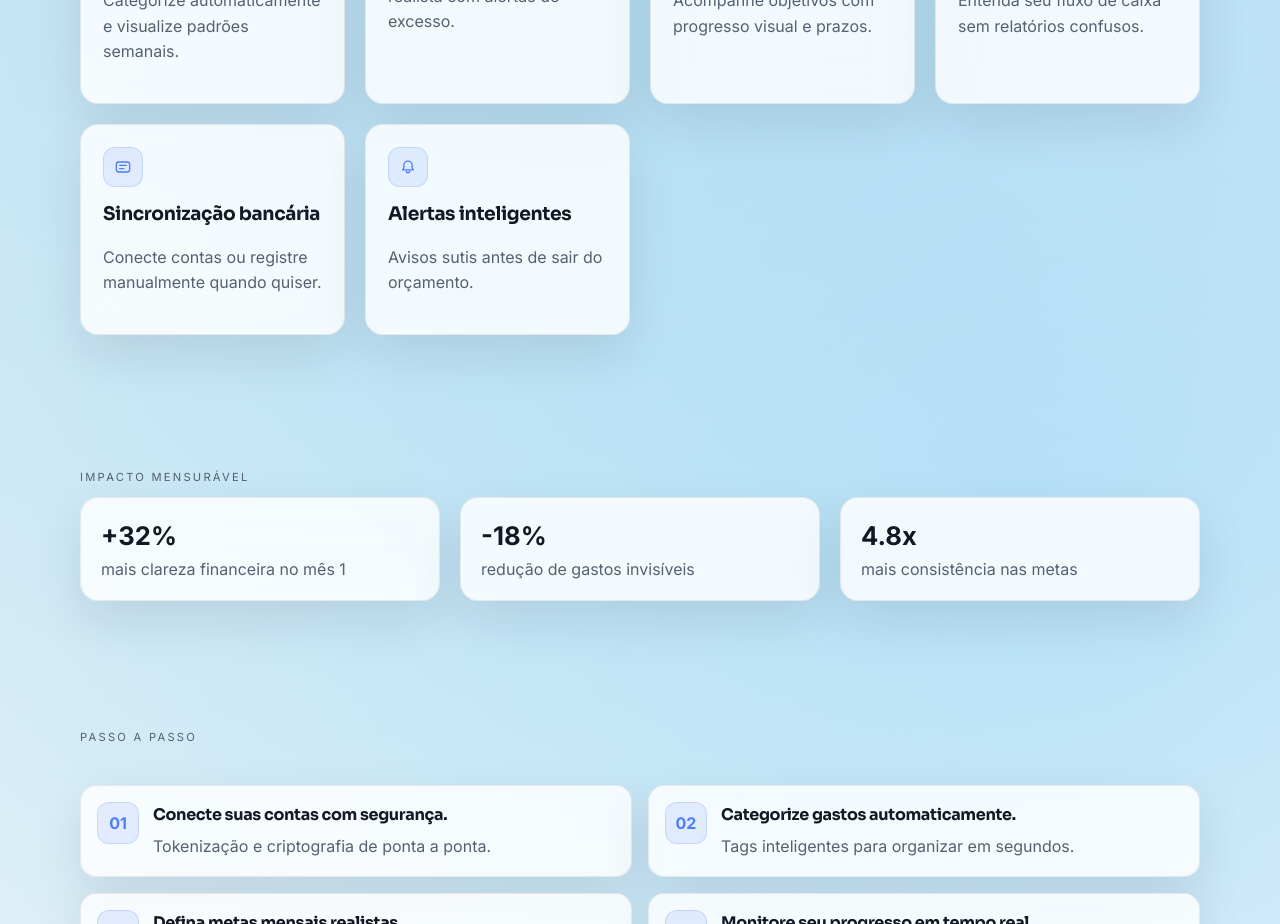
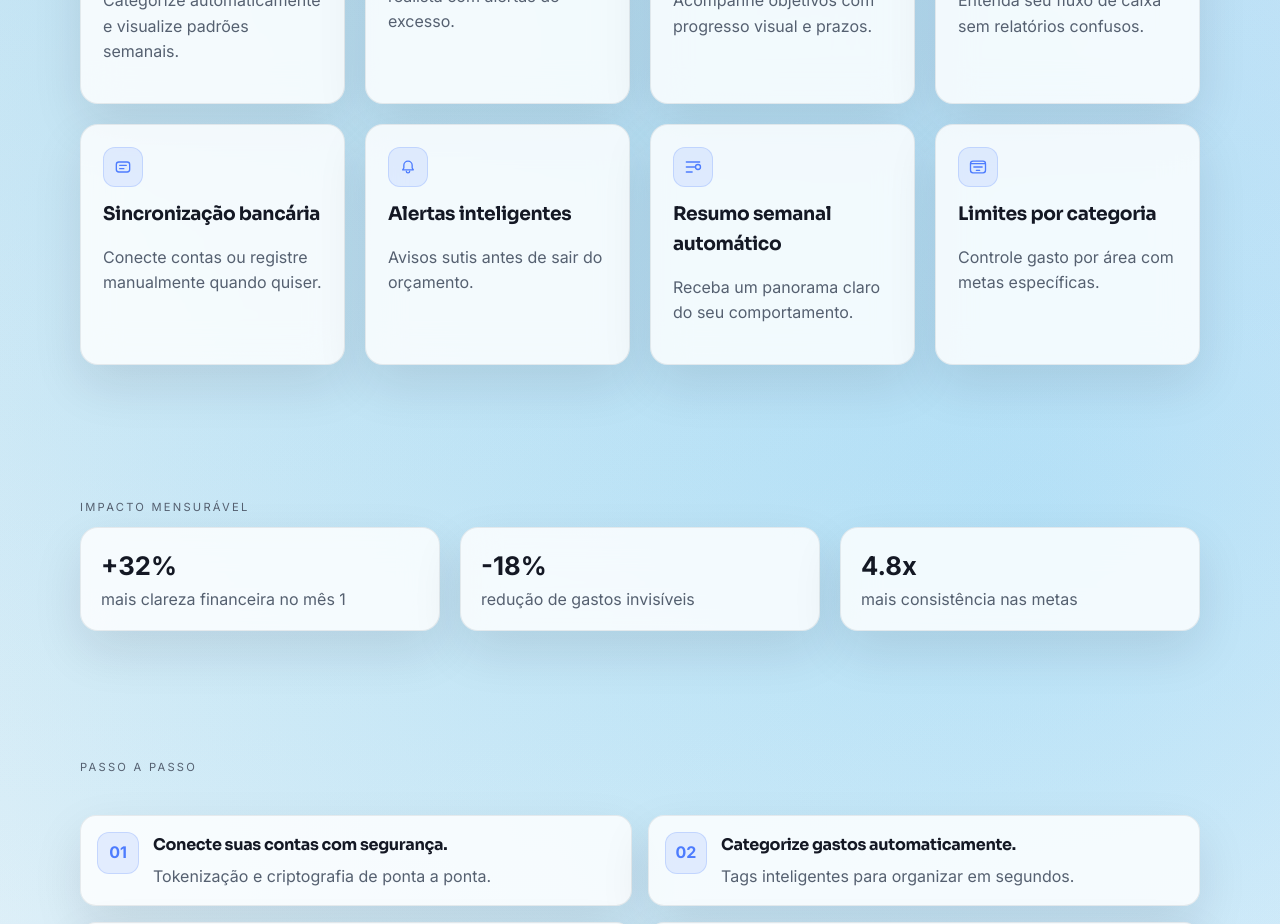
Before and after one commit to lumalopees/budgetingplataform, a Next.js app: page / in a window 1280 px wide. Shown: the part 1860-2784 px from the top of the page. Built offline with nearby package versions, Linux system fonts and the light colour scheme.

Commit message:
vf3 - Add new features to landing page and translations for weekly summaries and category limits

```diff
--- a/src/components/landing-page.tsx
+++ b/src/components/landing-page.tsx
@@ -189,6 +189,36 @@ export default function LandingPage() {
             strokeWidth="1.6"
             strokeLinecap="round"
           />
+        </svg>
+      ),
+    },
+    {
+      title: "features.item7.title",
+      desc: "features.item7.desc",
+      icon: (
+        <svg viewBox="0 0 24 24" fill="none" aria-hidden="true">
+          <path
+            d="M4 6h16M4 12h10M4 18h7"
+            stroke="currentColor"
+            strokeWidth="1.6"
+            strokeLinecap="round"
+          />
+          <circle cx="18" cy="12" r="3" stroke="currentColor" strokeWidth="1.6" />
+        </svg>
+      ),
+    },
+    {
+      title: "features.item8.title",
+      desc: "features.item8.desc",
+      icon: (
+        <svg viewBox="0 0 24 24" fill="none" aria-hidden="true">
+          <path
+            d="M4 8h16M7 12h10M10 16h4"
+            stroke="currentColor"
+            strokeWidth="1.6"
+            strokeLinecap="round"
+          />
+          <rect x="3" y="5" width="18" height="14" rx="3" stroke="currentColor" strokeWidth="1.6" />
         </svg>
       ),
     },
--- a/src/components/translations.ts
+++ b/src/components/translations.ts
@@ -59,6 +59,10 @@ export const translations = {
     "features.item5.desc": "Conecte contas ou registre manualmente quando quiser.",
     "features.item6.title": "Alertas inteligentes",
     "features.item6.desc": "Avisos sutis antes de sair do orçamento.",
+    "features.item7.title": "Resumo semanal automático",
+    "features.item7.desc": "Receba um panorama claro do seu comportamento.",
+    "features.item8.title": "Limites por categoria",
+    "features.item8.desc": "Controle gasto por área com metas específicas.",
     "stats.title": "Impacto mensurável",
     "stats.item1.value": "+32%",
     "stats.item1.label": "mais clareza financeira no mês 1",
@@ -199,6 +203,10 @@ export const translations = {
     "features.item5.desc": "Connect accounts or log manually anytime.",
     "features.item6.title": "Smart alerts",
     "features.item6.desc": "Subtle nudges before you overspend.",
+    "features.item7.title": "Weekly auto summary",
+    "features.item7.desc": "Get a clear snapshot of your habits.",
+    "features.item8.title": "Category limits",
+    "features.item8.desc": "Set spending caps per category.",
     "stats.title": "Measurable impact",
     "stats.item1.value": "+32%",
     "stats.item1.label": "more financial clarity in month one",
```
